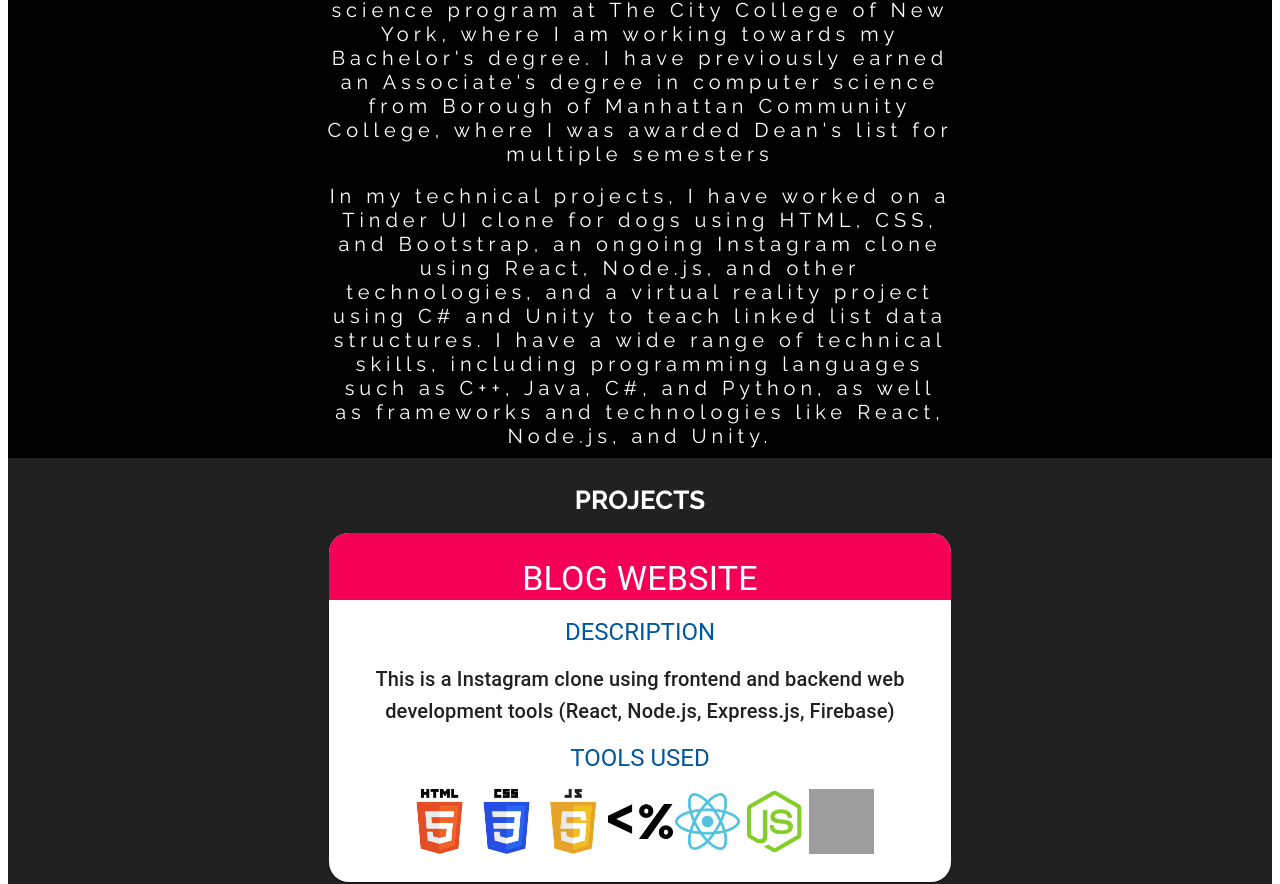
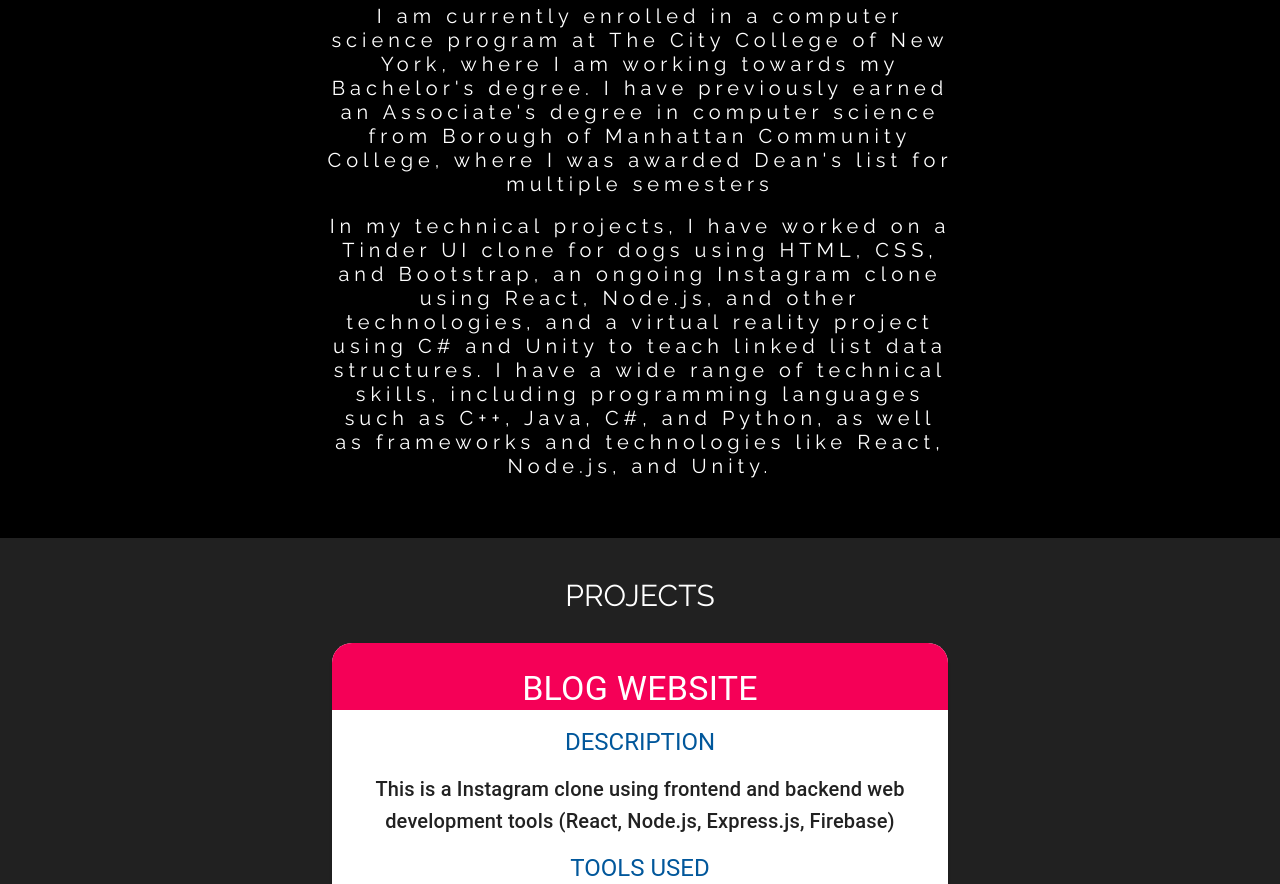
Before and after one commit to boundy99/My-Portfolio, a React (Create React App) app: page / in a window 1280 px wide. Shown: the part 579-1463 px from the top of the page. Built offline with nearby package versions, Linux system fonts and the light colour scheme; grey boxes are pictures that could not be loaded.

Commit message:
Feat: Overall formatting

```diff
--- a/public/style.css
+++ b/public/style.css
@@ -2,6 +2,7 @@ body {
     font-family: 'Raleway';
     color: white;
     background-color: white;
+    margin: 0;
 }
 
 img {
--- a/src/components/About.jsx
+++ b/src/components/About.jsx
@@ -20,7 +20,7 @@ export default function About() {
     I am currently enrolled in a computer science program at The City College of New York, where I am working towards my Bachelor's degree. I have previously earned an Associate's degree in computer science from Borough of Manhattan Community College, where I was awarded Dean's list for multiple semesters
     </Typography>
 
-    <Typography variant='inherit' sx={{pt:'18px'}}>
+    <Typography variant='inherit' sx={{pt:'18px', pb:'50px'}}>
     In my technical projects, I have worked on a Tinder UI clone for dogs using HTML, CSS, and Bootstrap, an ongoing Instagram clone using React, Node.js, and other technologies, and a virtual reality project using C# and Unity to teach linked list data structures. I have a wide range of technical skills, including programming languages such as C++, Java, C#, and Python, as well as frameworks and technologies like React, Node.js, and Unity.
     </Typography>
 
--- a/src/components/App.js
+++ b/src/components/App.js
@@ -30,37 +30,38 @@ function createProjectCard(data){
 export default function App() {
 
   return (
-    <div className='app'>
+    <Container disableGutters maxWidth={false}>
     {/* ---------------Navbar--------------- */}
       <Navbar />
 
     {/* ---------------About--------------- */}
-      <Container maxWidth={false} disableGutters sx={{backgroundColor: 'black', p: '10px', mt: '64px', mr: '0px'}}>
+      <Container maxWidth={false} sx={{backgroundColor: 'black', p: '10px', mt: '64px', mr: '0px'}}>
+
       <Box sx={{width: '25%', margin: 'auto'}}>
       <Section text='ABOUT'/>
       </Box>
-      <Box sx={{margin: 'auto', textAlign:'center', justifyContent:'center',  maxWidth:'677px'}}>
+
+      <Box sx={{ margin: 'auto', textAlign:'center', justifyContent:'center',  maxWidth:'677px'}}>
       <About/>
       </Box>
+
       </Container>
 
       {/* ---------------Projects--------------- */}
 
-      <Container maxWidth={false} disableGutters sx={{backgroundColor: '#212121', p: '10px'}}>
+      <Container maxWidth={false} sx={{backgroundColor: '#212121', p: '10px'}}>
+
       <Box sx={{width: '25%', margin: 'auto',}} >
       <Section text='PROJECTS'/>
       </Box>
 
       <Box sx={{ justifyContent:'center', margin: 'auto', width: "50%"}}>
-
       {data.map(createProjectCard)}
-
-
       </Box>
 
       </Container>
 
-    </div>
+    </Container>
   )
 
 }
--- a/src/components/Section.jsx
+++ b/src/components/Section.jsx
@@ -1,10 +1,11 @@
 import React from 'react'
+import { Container, Typography } from '@mui/material';
 
 export default function Section(props) {
   return (
-    <div className="section">
-        <h1>{props.text}</h1>
-    </div>
+    <Container sx={{fontSize: '30px', textAlign: 'center', fontWeight: '400', p: '30px'}}>
+        <Typography variant='inherit'>{props.text}</Typography>
+    </Container>
 
   )
 }
```
